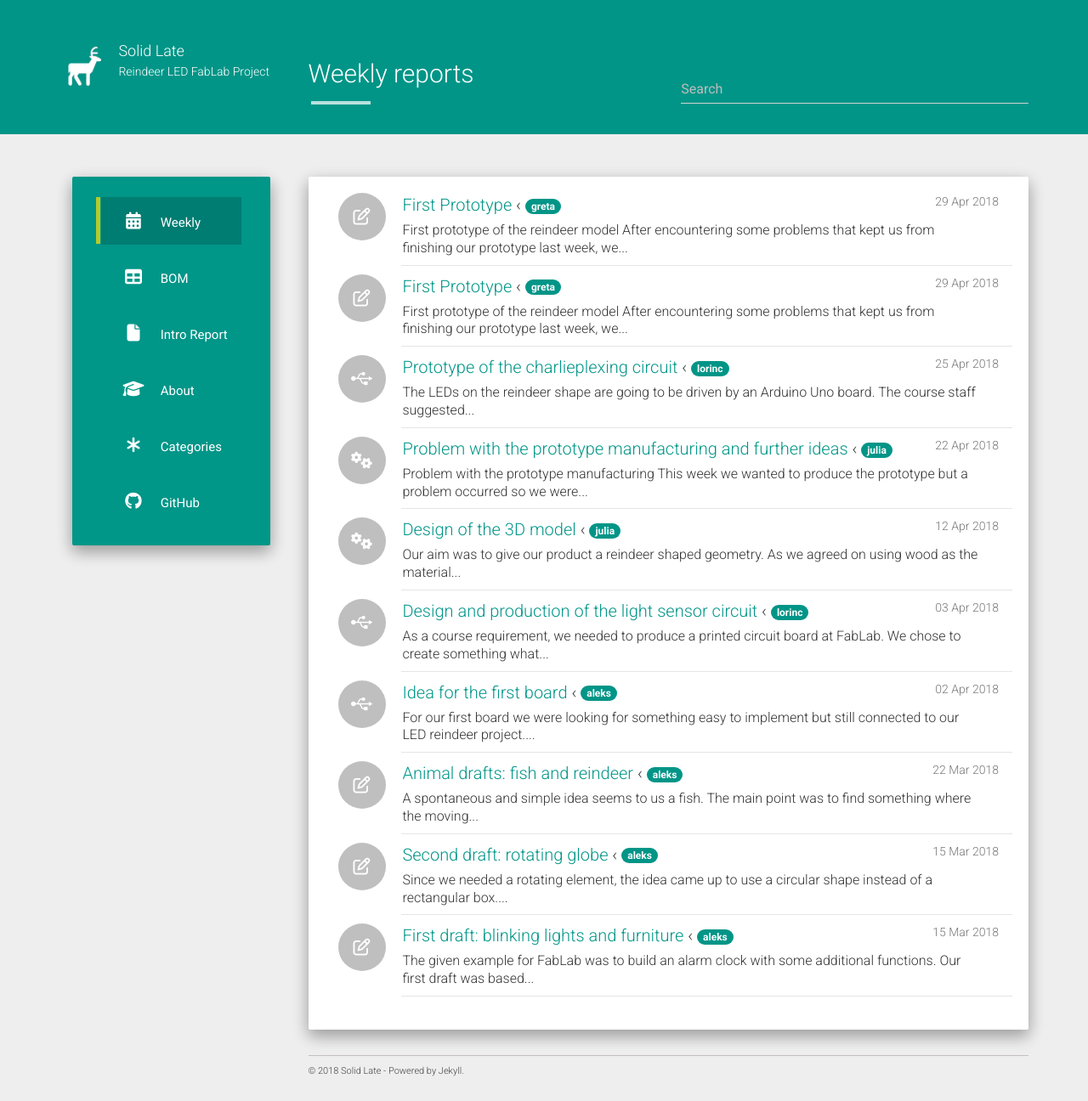
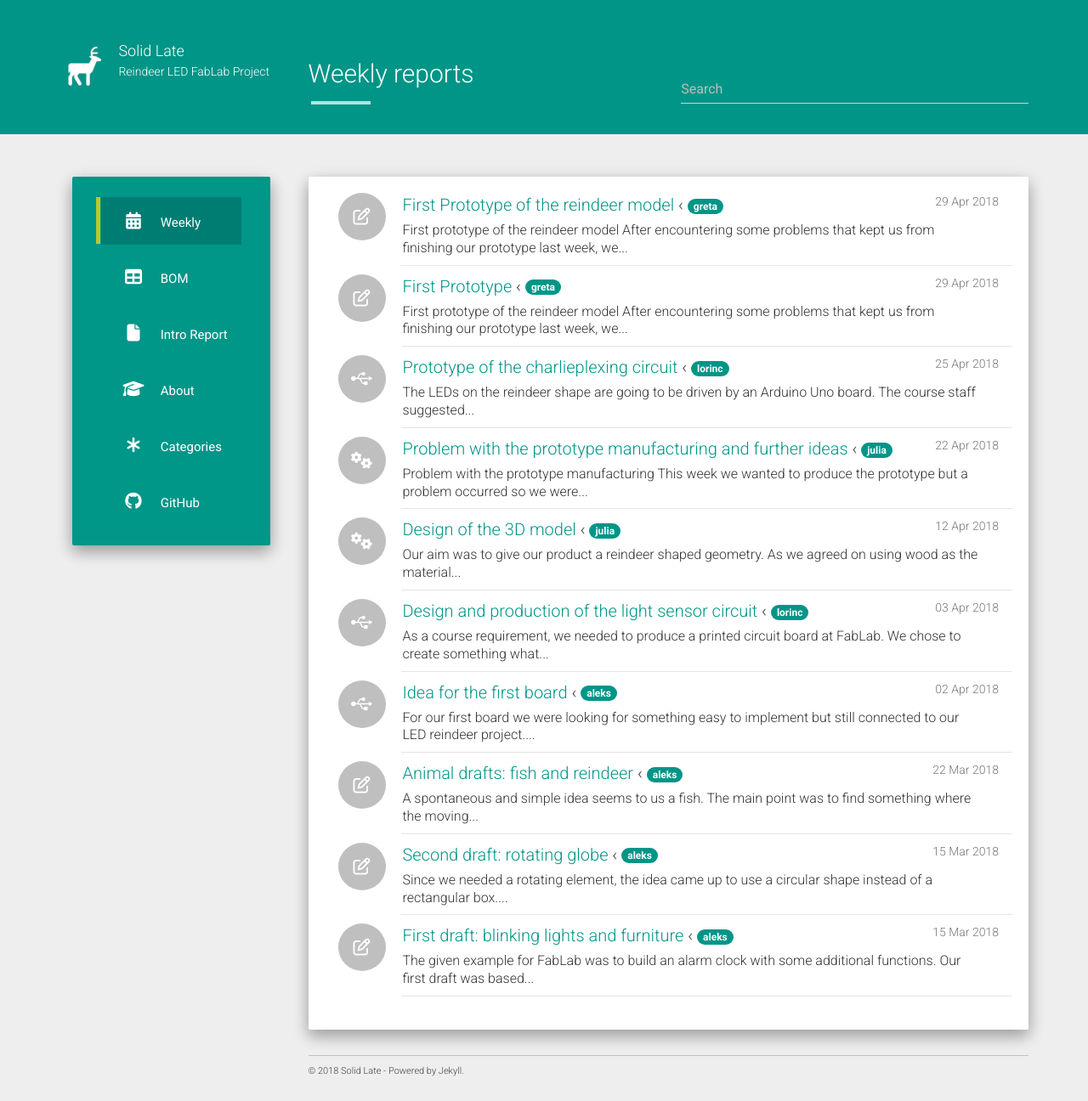
Before and after one commit to solid-late/solid-late.github.io, a Jekyll site: the page built from index.html, in a window 1280 px wide. Shown: the whole page at 85% size. Built offline with Jekyll 4.4.1, drawn with Linux system fonts in a browser that asks for light colours; nearby versions of some CDN libraries; the list of posts is cut into pages by our own code.

Commit message:
changed headline

```diff
--- a/_posts/2018-04-29-prototype-reindeer-lasercutter.md
+++ b/_posts/2018-04-29-prototype-reindeer-lasercutter.md
@@ -1,6 +1,6 @@
 ---
 layout: post
-title:  "First Prototype"
+title:  "First Prototype of the reindeer model"
 date:   2018-04-29
 category: drafts
 authors: greta
```
